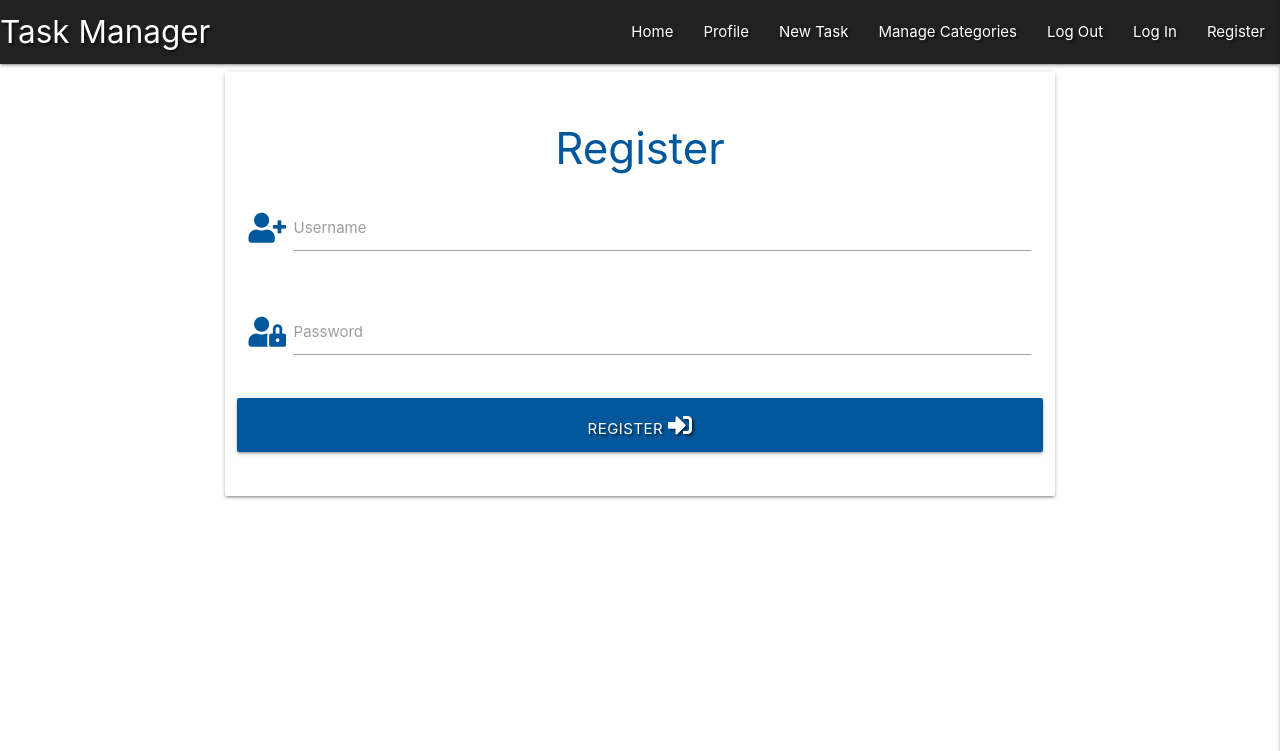
After one commit to AlvaroEtxague/mini_project_task_manager, a Flask app: page /register in a window 1280 px wide. The commit adds this page. Shown: the top 751 px of the page. Run offline with Flask 2, Linux system fonts and the light colour scheme; some libraries are stand-ins or nearby versions.

Commit message:
Adding form to register.html

```diff
--- a/app.py
+++ b/app.py
@@ -2,6 +2,7 @@ import os
 from flask import Flask, flash, render_template, redirect, request, session, url_for
 from flask_pymongo import PyMongo
 from bson.objectid import ObjectId
+from werkzeug.security import generate_password_hash, check_password_hash
 if os.path.exists("env.py"):
     import env
 
@@ -21,6 +22,11 @@ def get_tasks():
     return render_template("tasks.html", tasks=tasks)
 
 
+@app.route("/register", methods=["GET", "POST"])
+def register():
+    return render_template("register.html")
+
+
 if __name__ == "__main__":
     app.run(host=os.environ.get("IP"),
             port=int(os.environ.get("PORT")),
--- a/templates/base.html
+++ b/templates/base.html
@@ -37,7 +37,7 @@
 						<li><a href="#">Manage Categories</a></li>
 						<li><a href="#">Log Out</a></li>
 						<li><a href="#">Log In</a></li>
-						<li><a href="#">Register</a></li>
+						<li><a href="{{ url_for('register') }}">Register</a></li>
 					</ul>
 				</div>
 			</nav>
@@ -51,7 +51,7 @@
 				<li><a href="#">Manage Categories</a></li>
 				<li><a href="#">Log Out</a></li>
 				<li><a href="#">Log In</a></li>
-				<li><a href="#">Register</a></li>
+				<li><a href="{{ url_for('register') }}">Register</a></li>
 			</ul>
 		</header>
 
--- /dev/null
+++ b/templates/register.html
@@ -0,0 +1,34 @@
+{% extends "base.html" %} {% block content %}
+
+<div class="row">
+	<form class="col s12 m8 offset-m2" method="POST" action="{{ url_for('register')}}">
+		<div class="card-panel">
+			<h3 class="center-align light-blue-text text-darken-4">Register</h3>
+			<!-- Username input -->
+			<div class="row">
+				<div class="input-field col s12">
+					<i class="fas fa-user-plus prefix light-blue-text text-darken-4"></i>
+					<input id="username" name="username" type="text" class="validate" />
+					<label for="username">Username</label>
+				</div>
+			</div>
+			<!-- Password input -->
+			<div class="row">
+				<div class="input-field col s12">
+					<i class="fas fa-user-lock prefix light-blue-text text-darken-4"></i>
+					<input id="password" name="password" type="password" class="validate" />
+					<label for="password">Password</label>
+				</div>
+			</div>
+			<!-- Register Button -->
+			<div class="row">
+				<button class="col s12 btn-large light-blue darken-4 text-shadow" type="submit" name="action">
+					Register
+					<i class="fas fa-sign-in-alt"></i>
+				</button>
+			</div>
+		</div>
+	</form>
+</div>
+
+{% endblock %}
```
